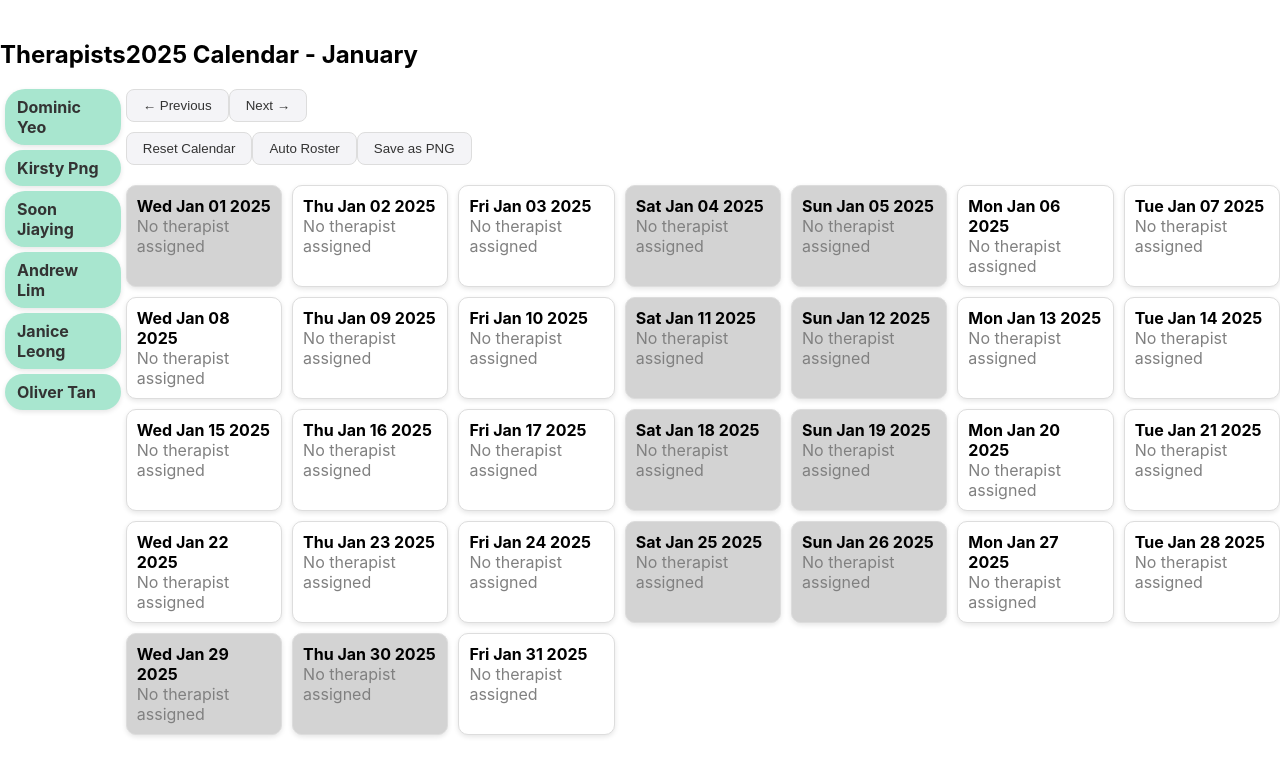
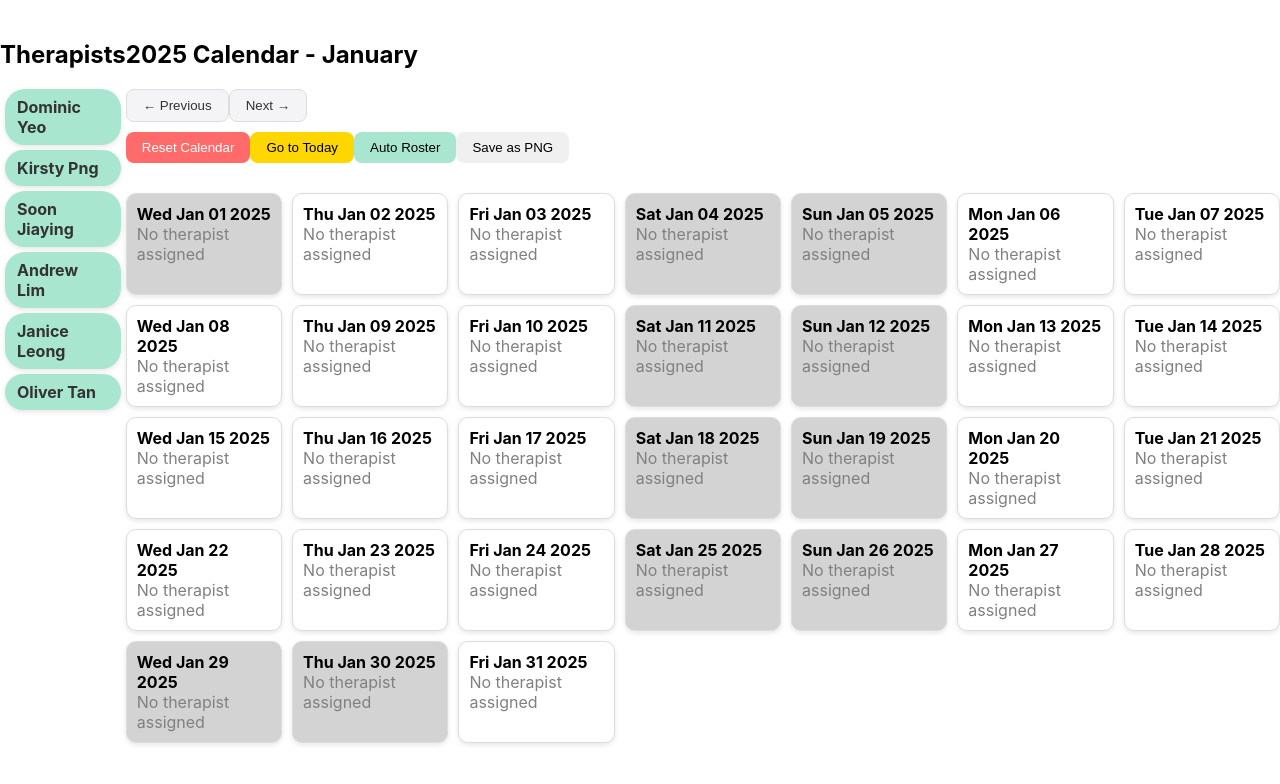
Before and after one commit to jxhnthan/hwb-crisis-rostering, a React (Create React App) app: page / in a window 1280 px wide. Shown: the top 784 px of the page. Built offline with nearby package versions, Linux system fonts and the light colour scheme.

Commit message:
Add files via upload

```diff
--- a/src/App.js
+++ b/src/App.js
@@ -63,10 +63,7 @@ const Therapist = ({ name }) => {
         fontWeight: 'bold',
         color: '#333',
         boxShadow: '0 2px 5px rgba(0, 0, 0, 0.1)',
-        transition: 'background-color 0.2s',
       }}
-      onMouseOver={(e) => e.target.style.backgroundColor = '#81C784'} // Hover effect
-      onMouseOut={(e) => e.target.style.backgroundColor = '#A8E6CF'} // Revert hover effect
     >
       {name}
     </div>
@@ -97,18 +94,7 @@ const CalendarDay = ({ day, moveTherapist, removeTherapist, isToday, isBlocked }
         position: 'relative',
         backgroundColor: isToday ? '#FFEB3B' : finalBlockedStatus ? '#D3D3D3' : 'white',
         borderRadius: '10px', // Rounded corners
-        transition: 'background-color 0.2s',
         boxShadow: '0 2px 5px rgba(0, 0, 0, 0.1)',
-      }}
-      onMouseOver={(e) => {
-        if (!finalBlockedStatus) {
-          e.target.style.backgroundColor = '#F1F1F1'; // Light hover effect
-        }
-      }}
-      onMouseOut={(e) => {
-        if (!finalBlockedStatus) {
-          e.target.style.backgroundColor = 'white'; // Revert hover effect
-        }
       }}
     >
       <strong>{day.date.toDateString()}</strong>
@@ -315,48 +301,66 @@ const App = () => {
               onClick={resetCalendar}
               style={{
                 padding: '8px 16px',
-                background: '#f4f4f7',
-                color: '#333',
-                border: '1px solid #ddd',
+                background: '#ff6b6b',
+                color: 'white',
+                border: 'none',
                 borderRadius: '8px',
                 cursor: 'pointer',
                 fontWeight: '500',
-                transition: 'background 0.2s',
+                marginBottom: '10px',
               }}
             >
               Reset Calendar
             </button>
+
+            <button
+              onClick={goToToday}
+              style={{
+                padding: '8px 16px',
+                background: '#FFD700',
+                color: 'black',
+                border: 'none',
+                borderRadius: '8px',
+                cursor: 'pointer',
+                fontWeight: '500',
+                marginBottom: '10px',
+              }}
+            >
+              Go to Today
+            </button>
+
             <button
               onClick={autoRoster}
               style={{
                 padding: '8px 16px',
-                background: '#f4f4f7',
-                color: '#333',
-                border: '1px solid #ddd',
+                background: '#A8E6CF',
+                color: 'black',
+                border: 'none',
                 borderRadius: '8px',
                 cursor: 'pointer',
                 fontWeight: '500',
-                transition: 'background 0.2s',
+                marginBottom: '10px',
               }}
-              disabled={autoRosterTriggered}
             >
-              {autoRosterTriggered ? 'Rostered' : 'Auto Roster'}
+              Auto Roster
             </button>
+
             <button
               onClick={saveAsPNG}
               style={{
                 padding: '8px 16px',
-                background: '#f4f4f7',
-                color: '#333',
-                border: '1px solid #ddd',
+                background: '#f0f0f0',
+                color: 'black',
+                border: 'none',
                 borderRadius: '8px',
                 cursor: 'pointer',
                 fontWeight: '500',
-                transition: 'background 0.2s',
+                marginBottom: '10px',
               }}
             >
               Save as PNG
             </button>
+          </div>
 
           <div id="calendar-container">
             <Calendar
@@ -368,7 +372,6 @@ const App = () => {
           </div>
         </div>
       </div>
-      </div>
     </DndProvider>
   );
 };
```
Lines whose indentation alone changed are shown as unchanged.
